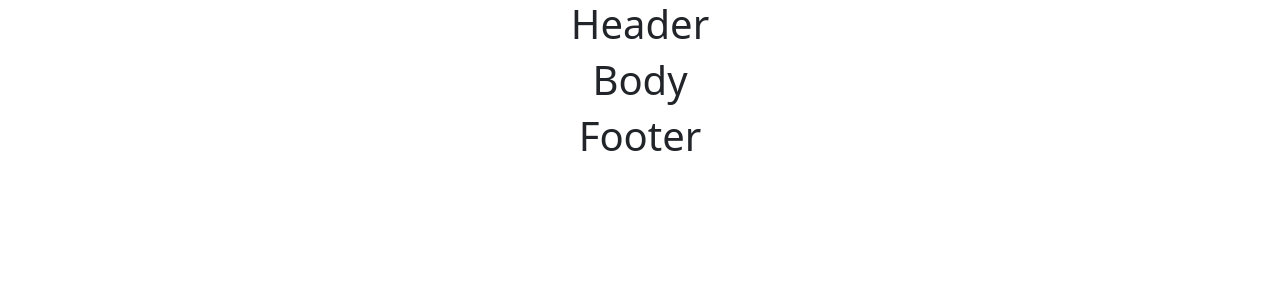
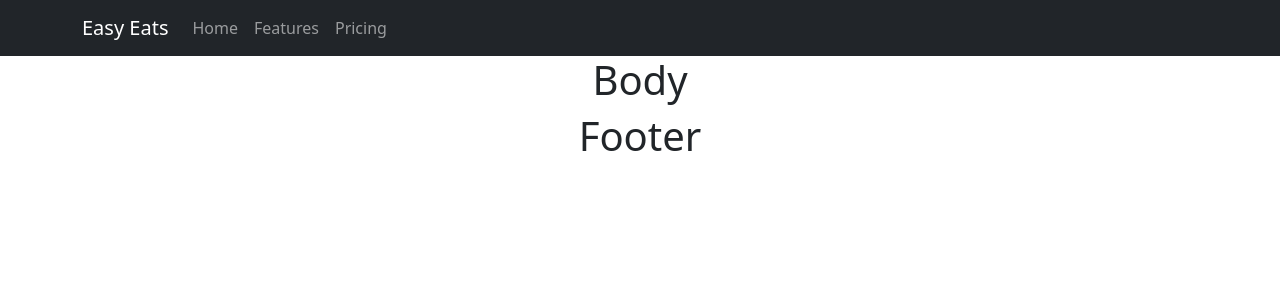
Before and after one commit to theoverse/easy-eats, a React (Create React App) app: page / in a window 1280 px wide. Shown: the top 300 px of the page. Built offline with nearby package versions, Linux system fonts and the light colour scheme.

Commit message:
added navigation bar

```diff
--- a/src/component/header/Header.jsx
+++ b/src/component/header/Header.jsx
@@ -1,9 +1,10 @@
 import React from 'react';
+import Navigation from './Navigation';
 
 const Header = () => {
     return (
         <div>
-            <h1>Header</h1>
+            <Navigation />
         </div>
     )
 }
--- /dev/null
+++ b/src/component/header/Navigation.jsx
@@ -0,0 +1,21 @@
+import React from 'react';
+import { Container, Navbar, Nav } from 'react-bootstrap';
+
+const Navigation = () => {
+    return (
+        <div>
+            <Navbar bg="dark" variant="dark">
+                <Container>
+                    <Navbar.Brand href="#home">Easy Eats</Navbar.Brand>
+                    <Nav className="me-auto">
+                        <Nav.Link href="#home">Home</Nav.Link>
+                        <Nav.Link href="#features">Features</Nav.Link>
+                        <Nav.Link href="#pricing">Pricing</Nav.Link>
+                    </Nav>
+                </Container>
+            </Navbar>
+        </div>
+    )
+}
+
+export default Navigation;
```
